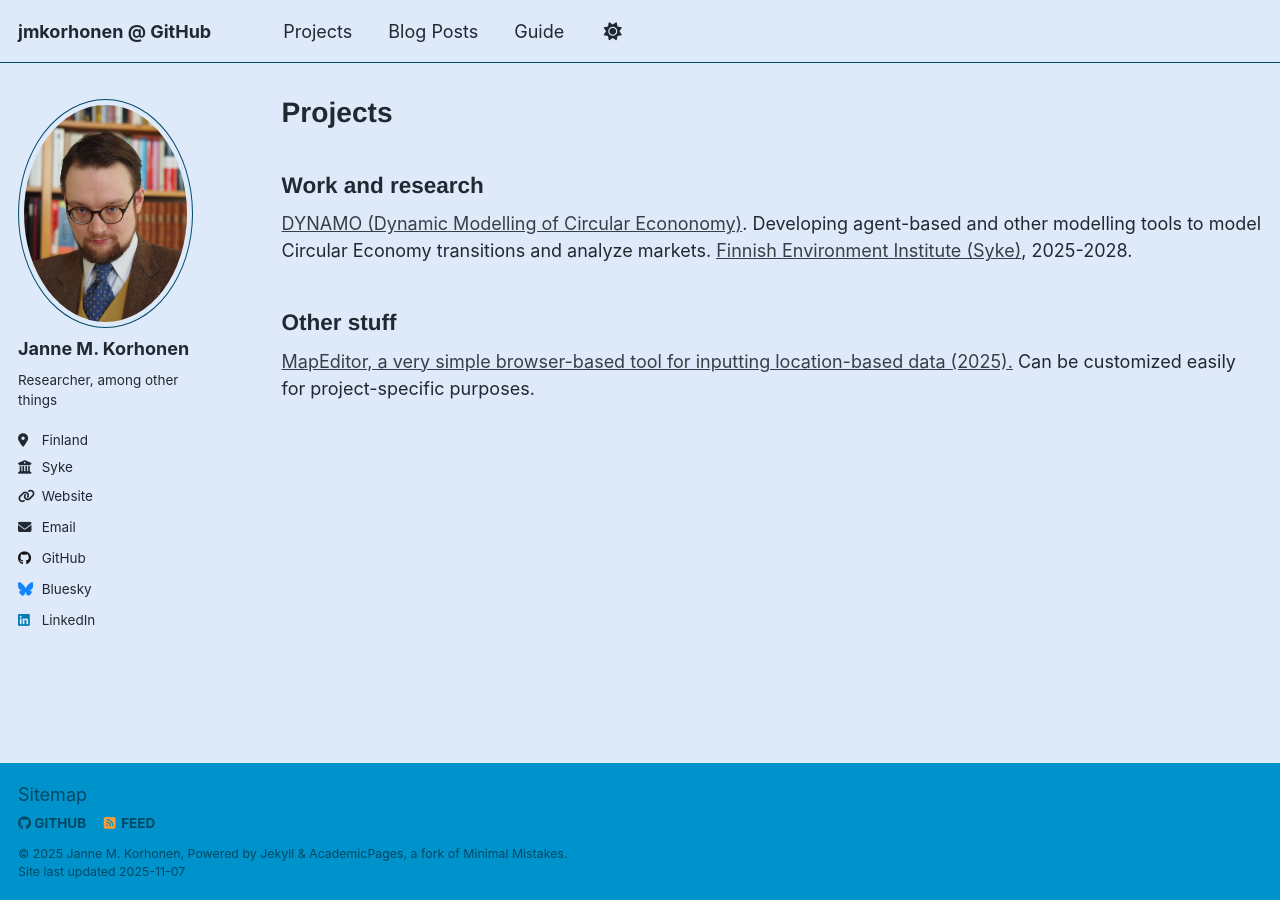
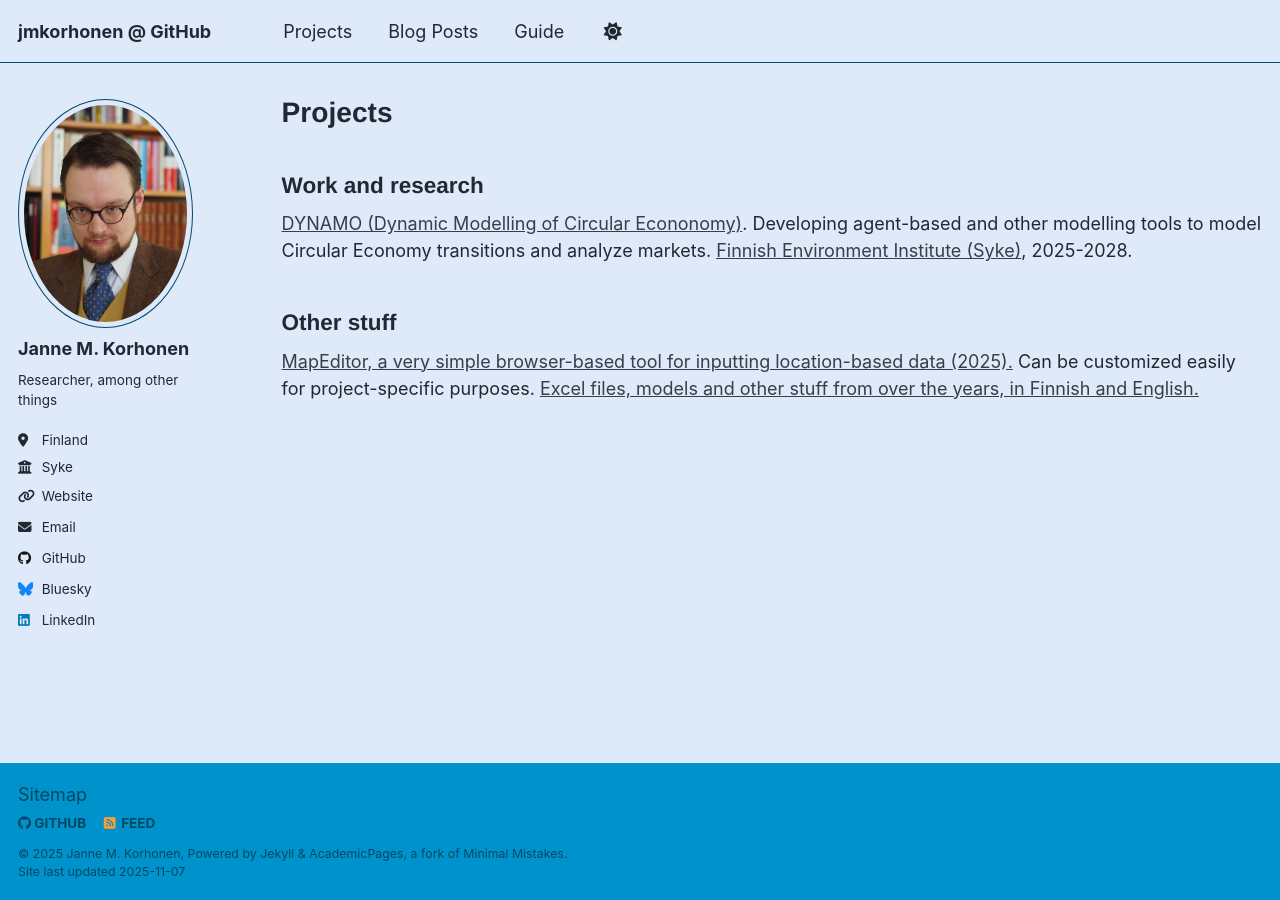
Before and after one commit to jmkorhonen/jmkorhonen.github.io, a Jekyll site: the page built from _pages/projects.html, in a window 1280 px wide. Built offline with Jekyll 4.4.1, drawn with Linux system fonts in a browser that asks for light colours; a script that is not in the unit is left out.

Commit message:
Update projects.html

```diff
--- a/_pages/projects.html
+++ b/_pages/projects.html
@@ -11,6 +11,8 @@ author_profile: true
 <h2>Other stuff</h2>
 <a href="https://jmkorhonen.github.io/projects/MapEditor/">MapEditor, a very simple browser-based tool for inputting location-based data (2025).</a> Can be customized easily for project-specific purposes.
 
+<a href="https://jmkorhonen.github.io/Excel/">Excel files, models and other stuff from over the years, in Finnish and English.</a>
+
 {% include base_path %}
 
 
```
